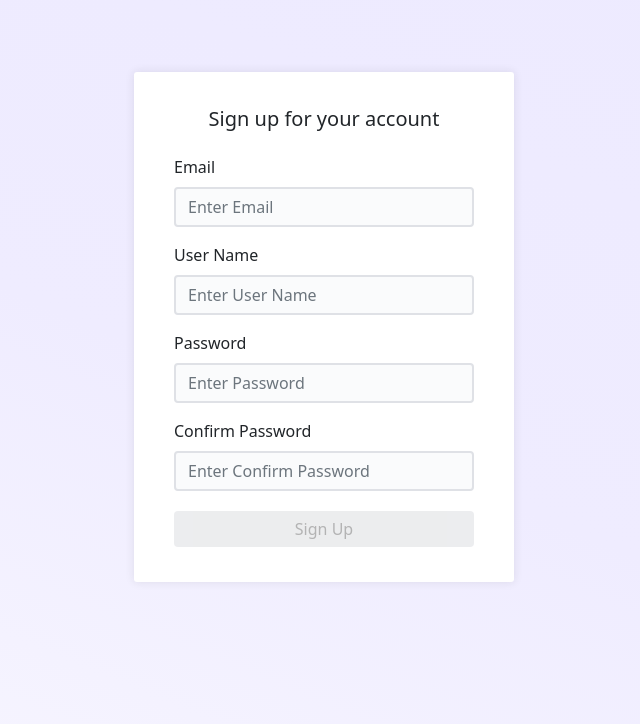
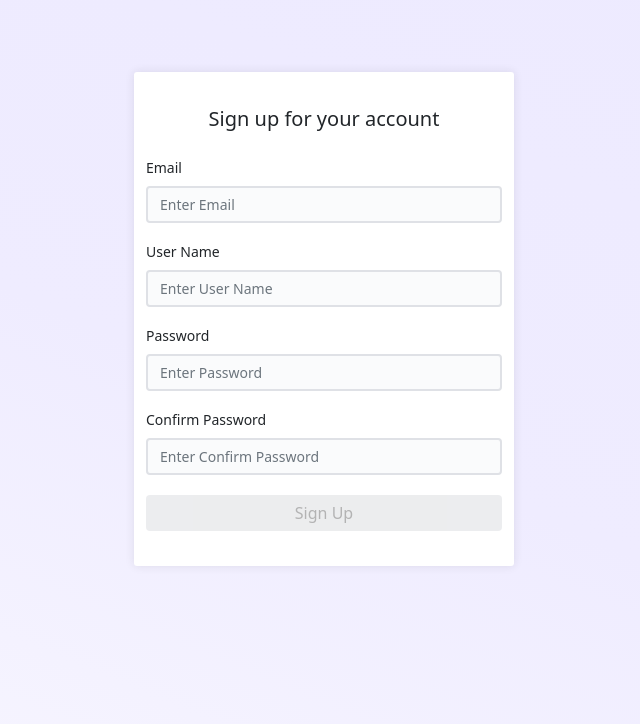
Before and after one commit to rakshian24/messaging-app, a React (Create React App) app in the folder client/: page /signup in a window 1280 px wide. Shown: the top 724 px of the page, without its empty margins (316-956 px from the left). Built offline with nearby package versions, Linux system fonts and the light colour scheme.

Commit message:
Added styles to sign up form

```diff
--- a/client/src/App.js
+++ b/client/src/App.js
@@ -1,5 +1,5 @@
 import { Container } from 'react-bootstrap';
-import './App.scss';
+import './styles/main.scss';
 import { Switch, BrowserRouter } from 'react-router-dom';
 import DynamicRoute from './components/DynamicRoute';
 import Home from './components/Home';
--- a/client/src/App.scss
+++ b/client/src/App.scss
@@ -2,7 +2,6 @@ $green: #5aac44;
 
 @import '~bootstrap/scss/bootstrap';
 
-$box-showdow-offset-x: rgba(41, 38, 38, 0.1);
 
 body {
   min-height: 100vh;
@@ -14,12 +13,22 @@ body {
 
 .form-group {
   margin-bottom: 1rem;
+  font-weight: 500;
+}
+
+.form-label {
+  font-size: 0.875rem;
+}
+
+input {
+  font-size: 0.875rem;
 }
 
 .form-control {
   background-color: #fafbfc;
   border: 2px solid #dfe1e6;
   box-sizing: border-box;
+  font-size: 0.875rem;
 }
 
 .form-control:focus {
--- /dev/null
+++ b/client/src/styles/base/_base.scss
@@ -0,0 +1,9 @@
+@import '~bootstrap/scss/bootstrap';
+
+body {
+  min-height: 100vh;
+  background: linear-gradient(203deg, #edeaff 0%, #efecff 50%, #f9f8ff 100%);
+  @media screen and (min-width: 320px) and (max-width: 480px) {
+    background: #ffffff;
+  }
+}
--- /dev/null
+++ b/client/src/styles/components/_button.scss
@@ -0,0 +1,28 @@
+.btn-primary {
+  border: none !important;
+  background-color: #5aac44 !important;
+  color: #ffffff;
+}
+
+.btn-primary:hover{
+  background-color: #66bd4e;
+
+}
+
+.btn-primary::selection{
+  background-color: #66bd4e;
+
+}
+
+.btn-primary:disabled,
+.btn-primary.disabled {
+  background-color: #e2e4e6 !important;
+  color: hsl(0, 0%, 55%);
+  border: none !important;
+}
+
+.btn-primary:focus {
+  outline: none !important;
+  border: none !important;
+  box-shadow: none !important;
+}
--- /dev/null
+++ b/client/src/styles/components/_form.scss
@@ -0,0 +1,25 @@
+.form-group {
+  margin-bottom: 1rem;
+  font-weight: 500;
+}
+
+.form-label {
+  font-size: 0.875rem;
+}
+
+input {
+  font-size: 0.875rem;
+}
+
+.form-control {
+  background-color: #fafbfc;
+  border: 2px solid #dfe1e6;
+  box-sizing: border-box;
+  font-size: 0.875rem;
+}
+
+.form-control:focus {
+  box-shadow: none !important;
+  outline: none !important;
+  background-color: #fafbfc;
+}
--- /dev/null
+++ b/client/src/styles/main.scss
@@ -0,0 +1,5 @@
+@import 'pages/signup';
+
+@import 'base/base';
+
+@import 'components/form', 'components/button';
--- /dev/null
+++ b/client/src/styles/pages/_signup.scss
@@ -0,0 +1,15 @@
+$custom-green: #5aac44;
+$box-showdow-offset-x: rgba(41, 38, 38, 0.1);
+
+.signup-card {
+  background-color: #ffffff;
+  border-radius: 3px;
+  padding: 35px 40px;
+  box-shadow: $box-showdow-offset-x 0 0 10px;
+  .pg-btn {
+    background-color: $custom-green;
+    color: #ffffff;
+    width: 100%;
+    margin-top: 0.25rem;
+  }
+}
```
